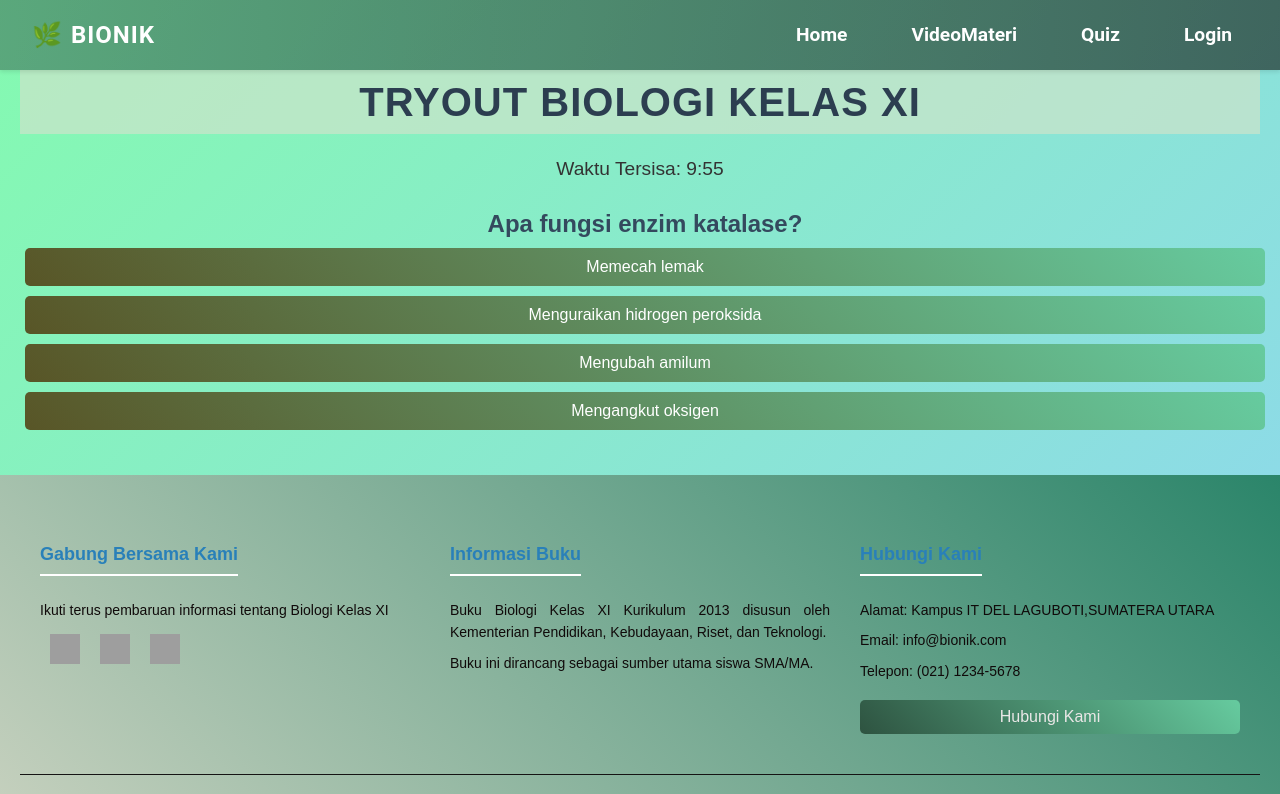
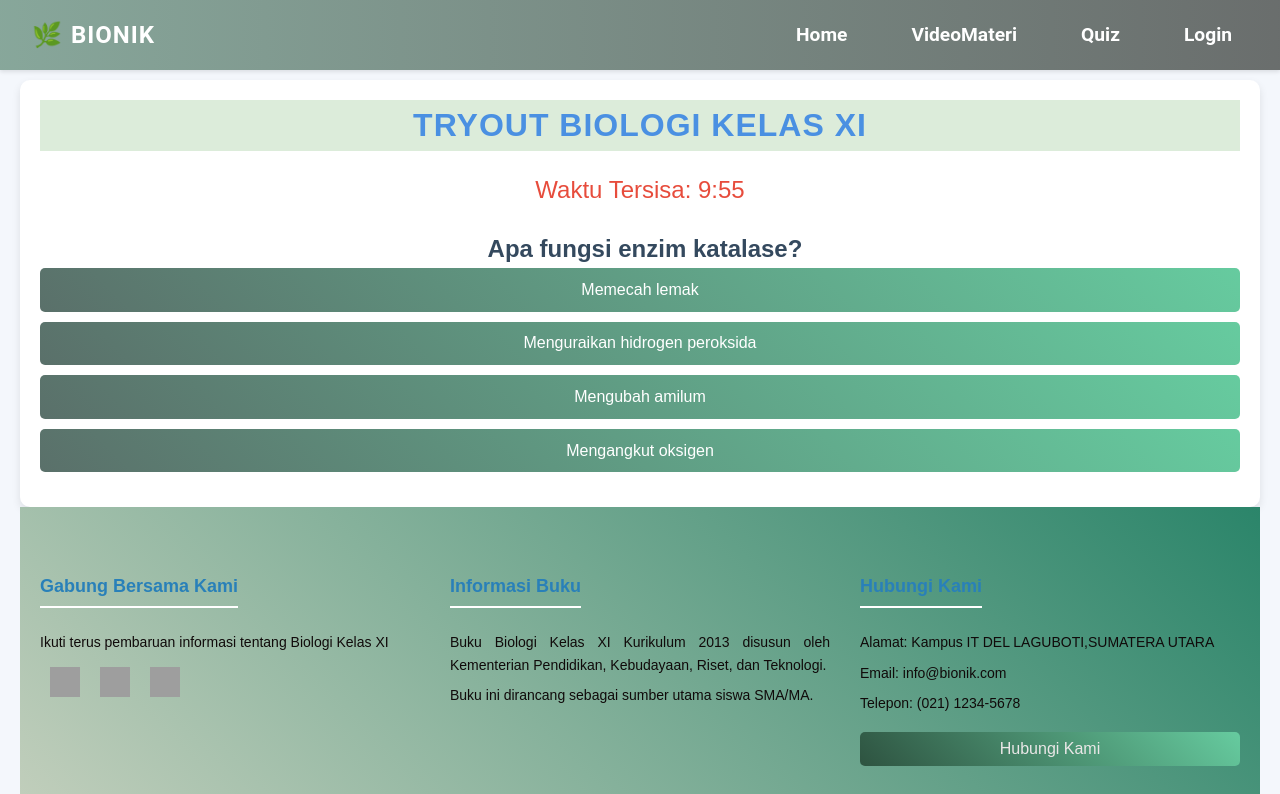
Before and after one commit to simbolonpetrus27/Kelompok-5, a React (Create React App) app: page /tryout in a window 1280 px wide. Shown: the top 794 px of the page. Built offline with nearby package versions, Linux system fonts and the light colour scheme; grey boxes are pictures that could not be loaded.

Commit message:
Memperbaiki cs tryout dan menghubungkan ke halaman  quiz

```diff
--- a/src/pages/Quiz.css
+++ b/src/pages/Quiz.css
@@ -1,14 +1,14 @@
 /* Container untuk section utama */
 .featured-section {
-  background-image: url('/public/hijau.jpg'); /* Ganti dengan path gambar Anda */
+  background-image: url('/public/hijau.jpg');
   background-size: cover;
   background-position: center;
-  background-color: rgba(0, 0, 0, 0.5); /* Tambahkan transparansi */
-  background-blend-mode: overlay; /* Kombinasikan transparansi dengan gambar */
+  background-color: rgba(0, 0, 0, 0.5);
+  background-blend-mode: overlay;
   min-height: 100vh;
 }
 
-/* Container internal */
+
 .container {
   max-width: 1200px;
   margin: 0 auto;
@@ -51,7 +51,7 @@
 /* Gambar di dalam kartu */
 .featured-image {
   position: relative;
-  height: 230px; /* Tinggi tetap */
+  height: 230px;
   overflow: hidden;
 }
 
@@ -92,10 +92,8 @@
   line-height: 1.6;
 }
 
-
-/* Tombol eksplorasi */
 .explore-btn {
-  background: linear-gradient(90deg, #72dfac, #2f981c); /* Gradasi warna */
+  background: linear-gradient(90deg, #72dfac, #2f981c);
   color: white;
   border: none;
   padding: 0.8rem 2rem;
@@ -105,8 +103,7 @@
   transition: transform 0.3s ease, box-shadow 0.3s ease;
 }
 
-/* Hover pada tombol */
 .explore-btn:hover {
-  transform: scale(1.05); /* Membesar sedikit */
+  transform: scale(1.05);
   box-shadow: 0 5px 15px rgba(38, 117, 252, 0.5);
 }
--- a/src/pages/Quiz.js
+++ b/src/pages/Quiz.js
@@ -1,5 +1,5 @@
 import React, { useState, useEffect } from "react";
-import { useNavigate } from "react-router-dom"; // Import useNavigate untuk navigasi
+import { useNavigate } from "react-router-dom";
 import "./Quiz.css";
 
 const Quiz = () => {
@@ -21,7 +21,6 @@ const Quiz = () => {
         description: "Uji Pemahaman Anda",
         image:
           "https://i.pinimg.com/564x/98/54/78/985478d23ce8bf017cc05406c0c9fa7a.jpg",
-
       },
     ];
 
@@ -31,20 +30,20 @@ const Quiz = () => {
   const handleExploreClick = (id) => {
     if (id === 5) {
       navigate("/latihansoal");
+    } else if (id === 6) {
+      navigate("/tryout");
     }
-
   };
 
   return (
     <div className="featured-section">
       <div className="container">
-        <h2>Uji Kompetensi Anda !</h2>
+        <h2>Uji Kompetensi Anda!</h2>
         <div className="featured-grid">
           {featured.map((item) => (
             <div key={item.id} className="featured-card">
               <div className="featured-image">
                 <img src={item.image} alt={item.name} />
-
               </div>
               <div className="featured-content">
                 <h3>{item.name}</h3>
--- a/src/pages/tryout.css
+++ b/src/pages/tryout.css
@@ -1,47 +1,123 @@
-body {
-    font-family: Arial, sans-serif;
+
+* {
     margin: 0;
     padding: 0;
-    background: linear-gradient(135deg, #84fab0, #8fd3f4);
-    color: #333;
+    box-sizing: border-box;
   }
 
+
+  body {
+    font-family: 'Arial', sans-serif;
+    background-color: #f4f7fc;
+    color: #333;
+    line-height: 1.6;
+    padding: 20px;
+  }
   .app {
     text-align: center;
+
+    margin-top: 60px;
     padding: 20px;
-    margin-top: 50px;
+    background-color: #fff;
+    border-radius: 10px;
+    box-shadow: 0 4px 8px rgba(0, 0, 0, 0.1);
+  }
+  h1 {
+    font-size: 2rem;
+    color: #4a90e2;
+    margin-bottom: 20px;
   }
 
-  h1 {
-    font-size: 2.5em;
+  /* Timer Styling */
+  .timer {
+    font-size: 1.5rem;
+    color: #e74c3c;
+    margin-bottom: 20px;
+  }
+
+  .result {
+    font-size: 1.2rem;
+    margin-top: 30px;
+  }
+
+  .result h2 {
+    color: #27ae60;
+  }
+
+  .result p {
+    color: #7f8c8d;
+  }
+
+
+  .question-section {
     margin-bottom: 20px;
   }
 
   .question {
-    margin: 20px 0;
+    font-size: 1.2rem;
+    font-weight: bold;
+    margin-bottom: 15px;
   }
 
-  .options button {
-    background-color: #f9a826;
+  .options {
+    display: flex;
+    flex-direction: column;
+    gap: 10px;
+  }
+
+  .option-btn {
+    background-color: #3498db;
+    color: white;
+    padding: 10px 15px;
+    font-size: 1rem;
     border: none;
+    border-radius: 5px;
+    cursor: pointer;
+    transition: background-color 0.3s;
+  }
+
+  .option-btn:hover {
+    background-color: #2980b9;
+  }
+
+  .result-btn {
+    background-color: #27ae60;
     color: white;
     padding: 10px 20px;
-    margin: 5px;
+    border: none;
     border-radius: 5px;
     cursor: pointer;
-    font-size: 1em;
+    font-size: 1rem;
+    transition: background-color 0.3s;
+    margin-top: 20px;
   }
 
-  .options button:hover {
-    background-color: #d98900;
+  .result-btn:hover {
+    background-color: #2ecc71;
   }
 
-  .timer {
-    font-size: 1.2em;
-    margin-bottom: 20px;
+  @media (max-width: 768px) {
+    .app {
+      padding: 15px;
+    }
+
+    h1 {
+      font-size: 1.5rem;
+    }
+
+    .timer {
+      font-size: 1.2rem;
+    }
+
+    .question {
+      font-size: 1rem;
+    }
+
+    .option-btn {
+      font-size: 0.9rem;
+    }
+
+    .result-btn {
+      font-size: 0.9rem;
+    }
   }
-
-  .result {
-    font-size: 1.5em;
-    margin-top: 20px;
-  }
```
